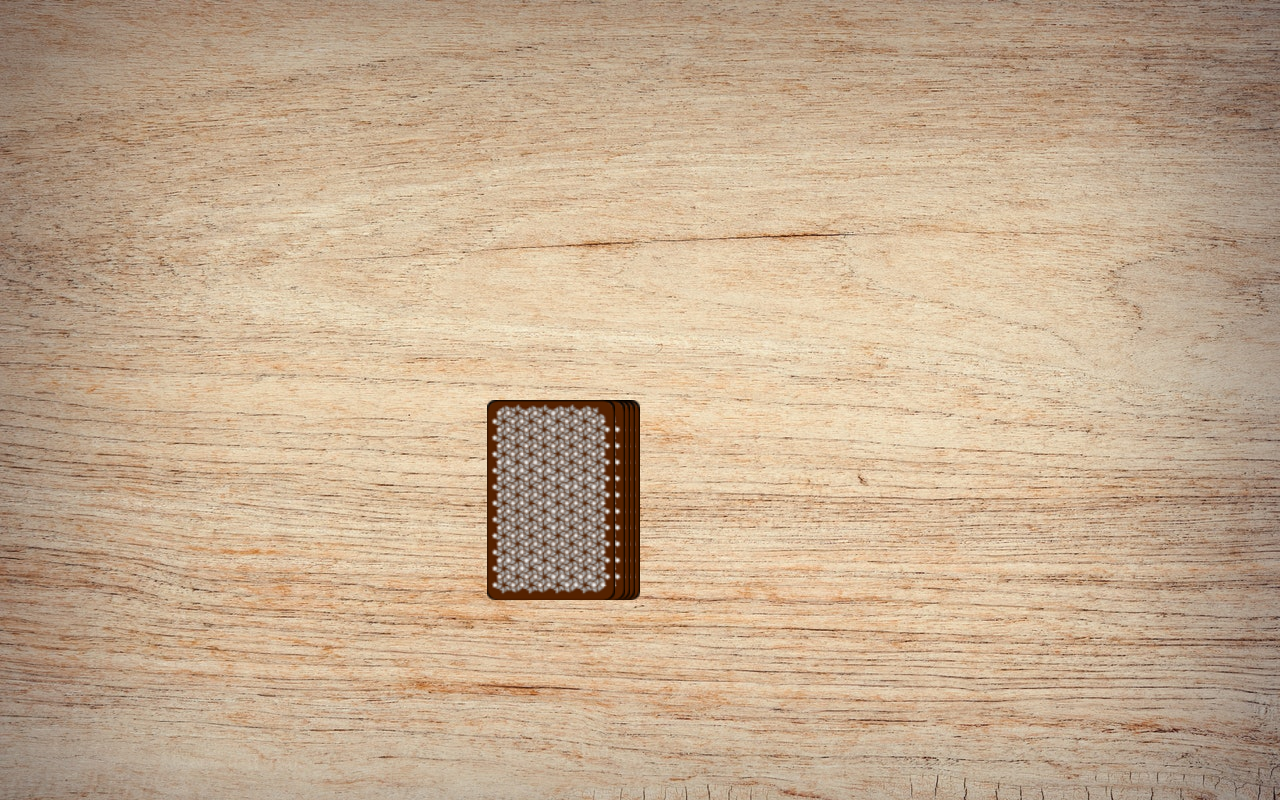
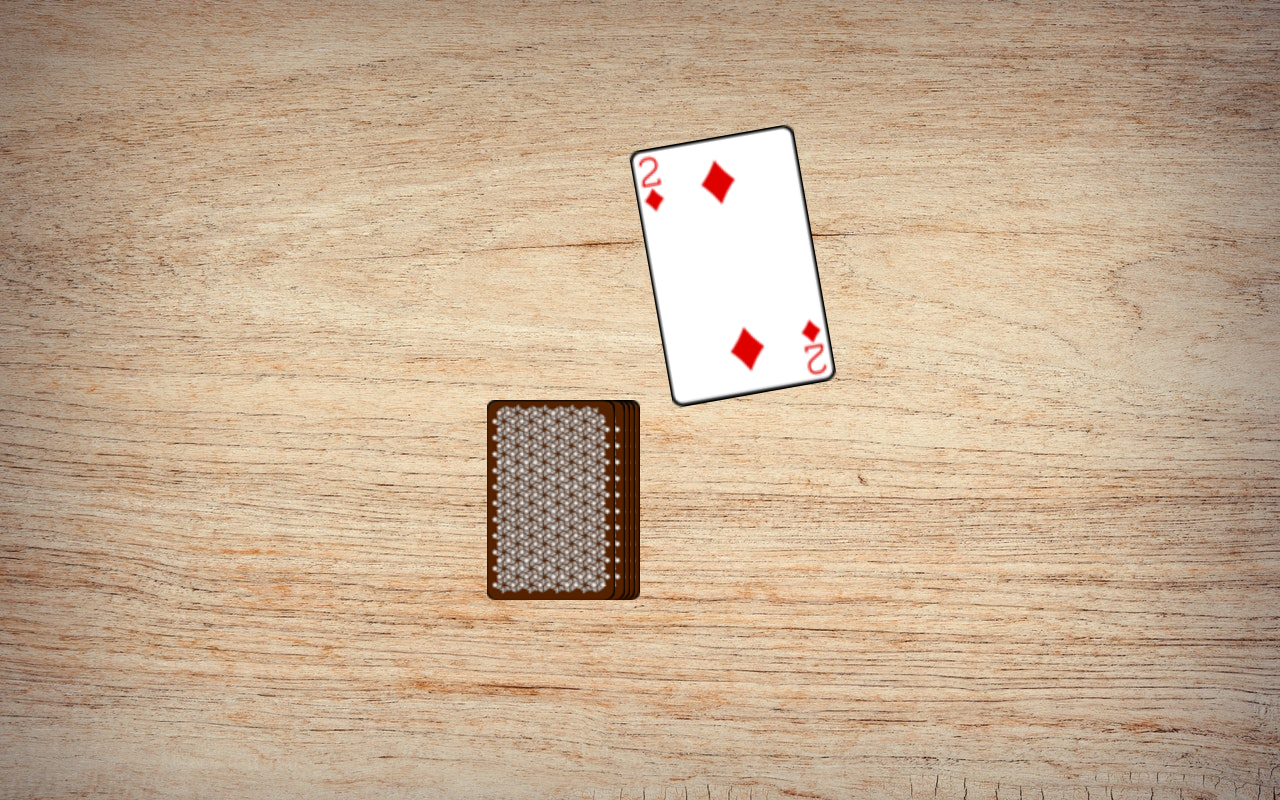
Before and after one commit to MarcoSuess/ringoffire, an Angular app: page /game in a window 1280 px wide. Both pictures are taken after a click on the picture 551 px from the left and 500 px from the top of the page. Built offline with nearby package versions, Linux system fonts and the light colour scheme.

Commit message:
optimize the card animation

```diff
--- a/src/app/game/game.component.html
+++ b/src/app/game/game.component.html
@@ -1,23 +1,35 @@
 <div class="field">
   <div class="cardStack">
+
+    <!-- Card stack -->
     <img
       *ngFor="let c of [1, 2, 3, 4]; let i = index"
       [ngStyle]="{ 'right.px': i * 5 }"
       src="assets/cards/card_cover.png"
     />
 
+    <!-- Top Card on stack -->
     <img
       (click)="takeCard()"
       class="topCard"
       style="right: 25px"
       src="assets/cards/card_cover.png"
     />
+
+    <!-- Stack for played Cards -->
+    <img
+      *ngFor="let card of game?.playedCards"
+      class="playedCards"
+      src="assets/cards/{{ card }}.png"
+    />
+
+    <!--  Current card (Animation) -->
     <img
       (click)="takeCard()"
       *ngIf="pickCardAnimation"
       class="pickCard"
       style="right: 25px"
-      src="assets/cards/{{currentCard}}.png"
+      src="assets/cards/{{ currentCard }}.png"
     />
   </div>
 </div>
--- a/src/app/game/game.component.scss
+++ b/src/app/game/game.component.scss
@@ -27,8 +27,13 @@
   }
 }
 
+.playedCards {
+  right: 25px;
+  transform: scale(1.3) translateX(140px) translateY(-180px) rotate(-10deg);
+}
+
 .pickCard {
-  animation: pickCardAnimation 1.25s ease-in-out;
+  animation: pickCardAnimation 1s ease-in-out;
   transform: scale(1.3) translateX(140px) translateY(-180px) rotate(-10deg);
 }
 
--- a/src/app/game/game.component.ts
+++ b/src/app/game/game.component.ts
@@ -25,12 +25,15 @@ export class GameComponent implements OnInit {
   takeCard() {
     if (!this.pickCardAnimation) {
       this.currentCard = this.game?.stack.pop();
-      console.log(this.currentCard);
       this.pickCardAnimation = true;
 
+
+
+
       setTimeout(() => {
+        this.game?.playedCards.push(this.currentCard as string);
         this.pickCardAnimation = false;
-      }, 1500);
+      }, 1000);
     }
   }
 }
--- a/src/models/game.ts
+++ b/src/models/game.ts
@@ -1,7 +1,7 @@
 export class Game {
   public player: string[] = [];
   public stack: string[] = [];
-  public playedCard: string[] = [];
+  public playedCards: string[] = [];
   public currentPlayer: number = 0;
 
   constructor() {
```
